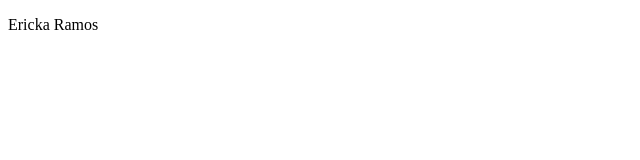
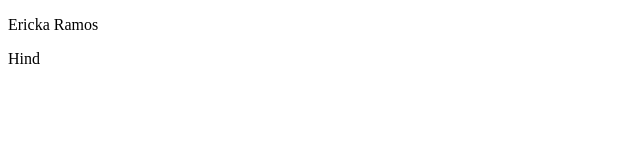
Before and after one commit to Hindbg/Git_Fork, a plain HTML site: page Index.html in a window 1280 px wide. Shown: the full height of the page, 0-640 px from the left. Drawn offline with Linux system fonts and the light colour scheme.

Commit message:
commit hind

```diff
--- a/Index.html
+++ b/Index.html
@@ -9,6 +9,7 @@
 
 <body>
     <p>Ericka Ramos</p>
+    <p>Hind</p>
 </body>
 
 </html>
```
